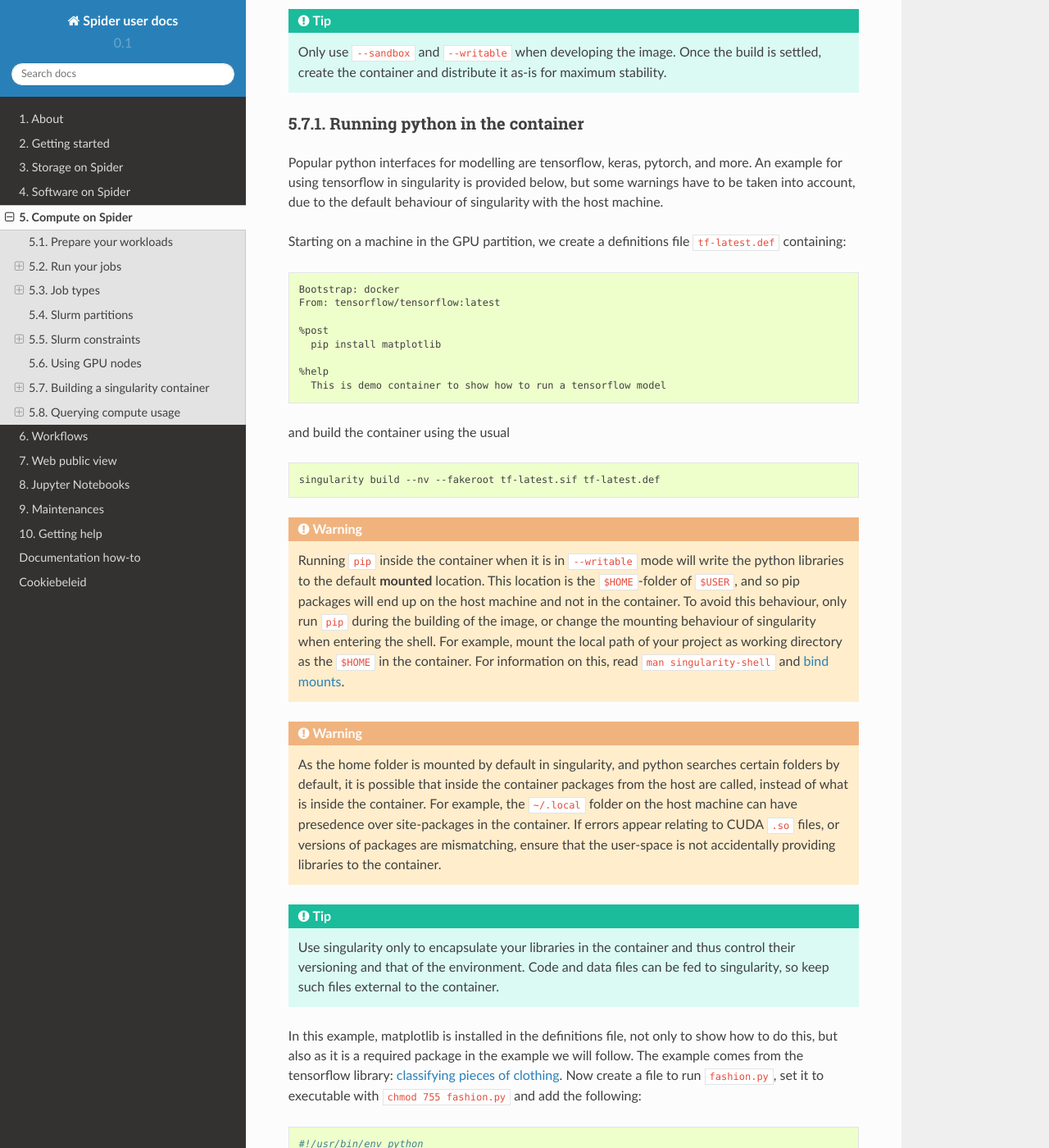
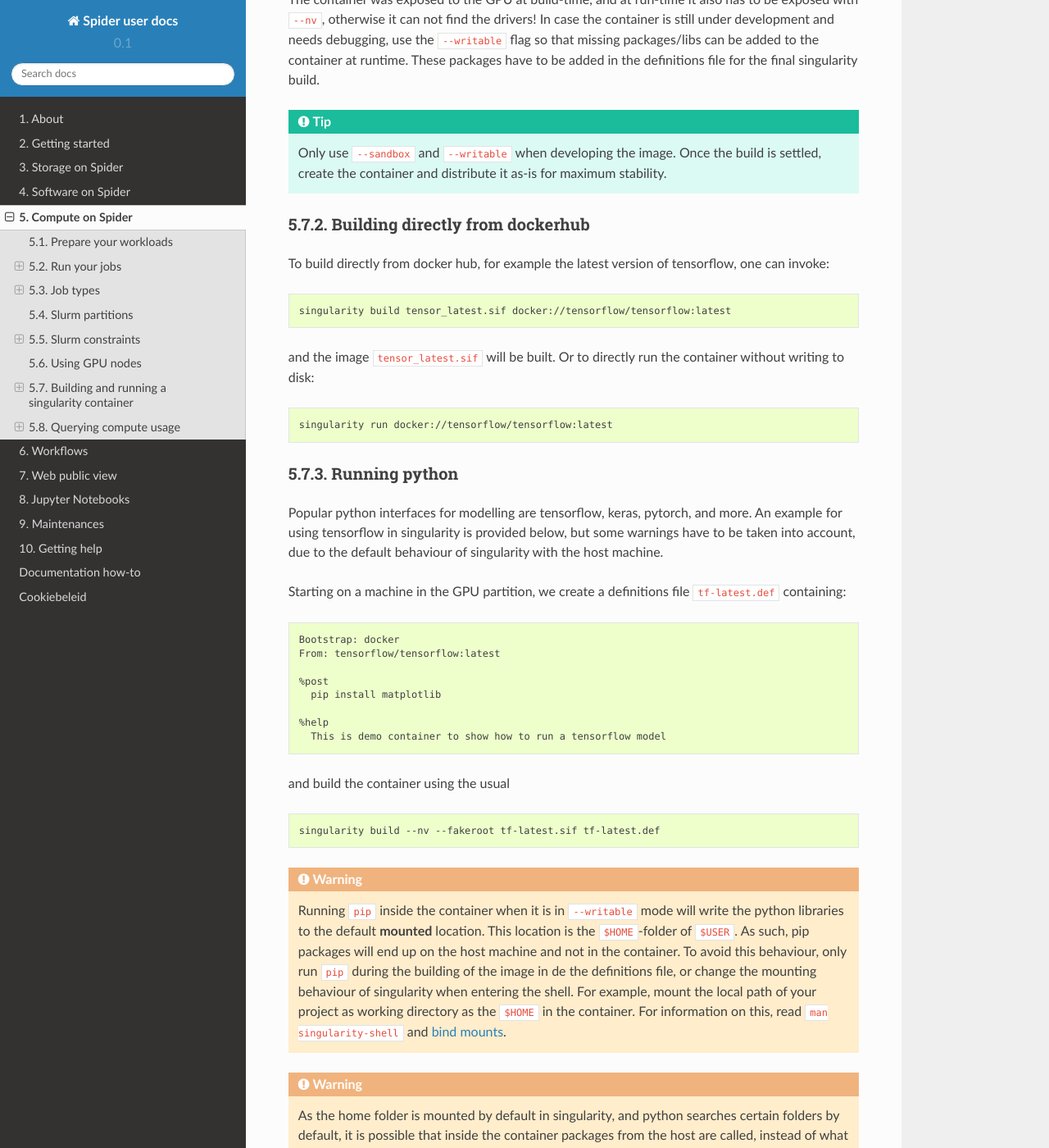
Before and after one commit to sara-nl/spiderdocs, a Sphinx documentation site: the page built from source/Pages/compute_on_spider.rst, in a window 1280 px wide and 1400 px high, scrolled down 10129 px. Shown: the whole window at 82% size. Built offline with Sphinx 7.4.7 and the Read the Docs theme 2.0.0, drawn with Linux system fonts in a browser that asks for light colours; some of the changed text lies outside the part shown.

Commit message:
Move section in spider-GPU docs

```diff
--- a/source/Pages/compute_on_spider.rst
+++ b/source/Pages/compute_on_spider.rst
@@ -1,5 +1,4 @@
 .. _compute-on-spider:
-
 *****************
 Compute on Spider
 *****************
@@ -318,7 +317,7 @@
 Using GPU nodes
 ===============
 
-To run your program on GPU nodes some guidelines for the user have to be taken into account. All GPU nodes run Nvidia hardware and as such, CUDA software is necessary. The CUDA drivers are installed on the relevant machines, but the CUDA interface and other programs need to be run in a singularity container. Nvidia has containers available on the internet for CUDA use, that can be built upon. These can be found `here <https://catalog.ngc.nvidia.com/containers>`_. Alternatively, you can build your own container from scratch, which is also show in the next section. Before building the container, the user needs to know the version of the drivers available on the GPU nodes. The version can be found with:
+To run your program on GPU nodes some guidelines for the user have to be taken into account. First of all, GPUs are only available on the GPU nodes ``wn-gp-[01,02]`` and ``wn-ga-[01,02]`` and **not** on the UI nodes. All GPU nodes run Nvidia hardware and as such, CUDA software is necessary. The CUDA drivers are installed on the relevant machines, but the CUDA interface and other programs need to be run in a singularity container. Nvidia has containers available on the internet for CUDA use, that can be built upon. These can be found `here <https://catalog.ngc.nvidia.com/containers>`_. Alternatively, you can build your own container from scratch, which is also show in the next section. Before building the container, the user needs to know the version of the drivers available on the GPU nodes. The version can be found with:
 
 .. code-block:: bash
 
@@ -390,13 +389,15 @@
 .. _singularity-building:
 
 ================================
-Building a singularity container
+Building and running a singularity container
 ================================
 
-In this section an example is given on how to build a singularity container use it to run some code. There is extensive documentation from singularity itself `here <https://docs.sylabs.io/guides/3.10/user-guide/index.html>`_.
+In this section we show how to build a singularity container use it to run code in its environment. There is extensive documentation from singularity itself `here <https://docs.sylabs.io/guides/3.10/user-guide/index.html>`_.
 
-There are multiple ways to build a container, here we show the method of using a definition file. First the contents of the file are shown, then these contents are explained.
-Start by making the file called ``cuda_example.def`` and add all the steps we want to take to make a container:
+Running CUDA code
+=================
+
+There are multiple ways to build a container. First, we show the method of using a definitions file. Later, directly building from a repository is shown. The contents of the definitions file are shown before these contents are explained. Start by making the file called ``cuda_example.def`` and add all the steps we want to take to make a container:
 
 .. code-block:: bash
 
@@ -461,9 +462,24 @@
 
    Only use ``--sandbox`` and ``--writable`` when developing the image. Once the build is settled, create the container and distribute it as-is for maximum stability.
 
+Building directly from dockerhub
+================================
 
-Running python in the container
-===============================
+To build directly from docker hub, for example the latest version of tensorflow, one can invoke:
+
+.. code-block:: bash
+
+   singularity build tensor_latest.sif docker://tensorflow/tensorflow:latest
+
+and the image ``tensor_latest.sif`` will be built. Or to directly run the container without writing to disk:
+
+.. code-block:: bash
+
+   singularity run docker://tensorflow/tensorflow:latest
+
+
+Running python
+==============
 
 Popular python interfaces for modelling are tensorflow, keras, pytorch, and more. An example for using tensorflow in singularity is provided below, but some warnings have to be taken into account, due to the default behaviour of singularity with the host machine.
 
@@ -487,7 +503,7 @@
    singularity build --nv --fakeroot tf-latest.sif tf-latest.def
 
 .. WARNING::
-   Running ``pip`` inside the container when it is in ``--writable`` mode will write the python libraries to the default **mounted** location. This location is the ``$HOME``-folder of ``$USER``, and so pip packages will end up on the host machine and not in the container. To avoid this behaviour, only run ``pip`` during the building of the image, or change the mounting behaviour of singularity when entering the shell. For example, mount the local path of your project as working directory as the ``$HOME`` in the container. For information on this, read ``man singularity-shell`` and `bind mounts <https://singularity-userdoc.readthedocs.io/en/latest/bind_paths_and_mounts.html>`_.
+   Running ``pip`` inside the container when it is in ``--writable`` mode will write the python libraries to the default **mounted** location. This location is the ``$HOME``-folder of ``$USER``. As such, pip packages will end up on the host machine and not in the container. To avoid this behaviour, only run ``pip`` during the building of the image in de the definitions file, or change the mounting behaviour of singularity when entering the shell. For example, mount the local path of your project as working directory as the ``$HOME`` in the container. For information on this, read ``man singularity-shell`` and `bind mounts <https://singularity-userdoc.readthedocs.io/en/latest/bind_paths_and_mounts.html>`_.
 
 .. WARNING::
    As the home folder is mounted by default in singularity, and python searches certain folders by default, it is possible that inside the container packages from the host are called, instead of what is inside the container. For example, the ``~/.local`` folder on the host machine can have presedence over site-packages in the container. If errors appear relating to CUDA ``.so`` files, or versions of packages are mismatching, ensure that the user-space is not accidentally providing libraries to the container.
@@ -555,8 +571,9 @@
 
    singularity shell --nv tf-latest.sif
 
-The matplotlib output is omitted in this example for simplicity.
+The matplotlib output is omitted in this example for simplicity. This output can be seen in the section on `jupyter notebooks <jupyter-notebooks>`_.
 
+.. _jupyter-notebooks:
 
 Building directly from dockerhub
 ================================
```
